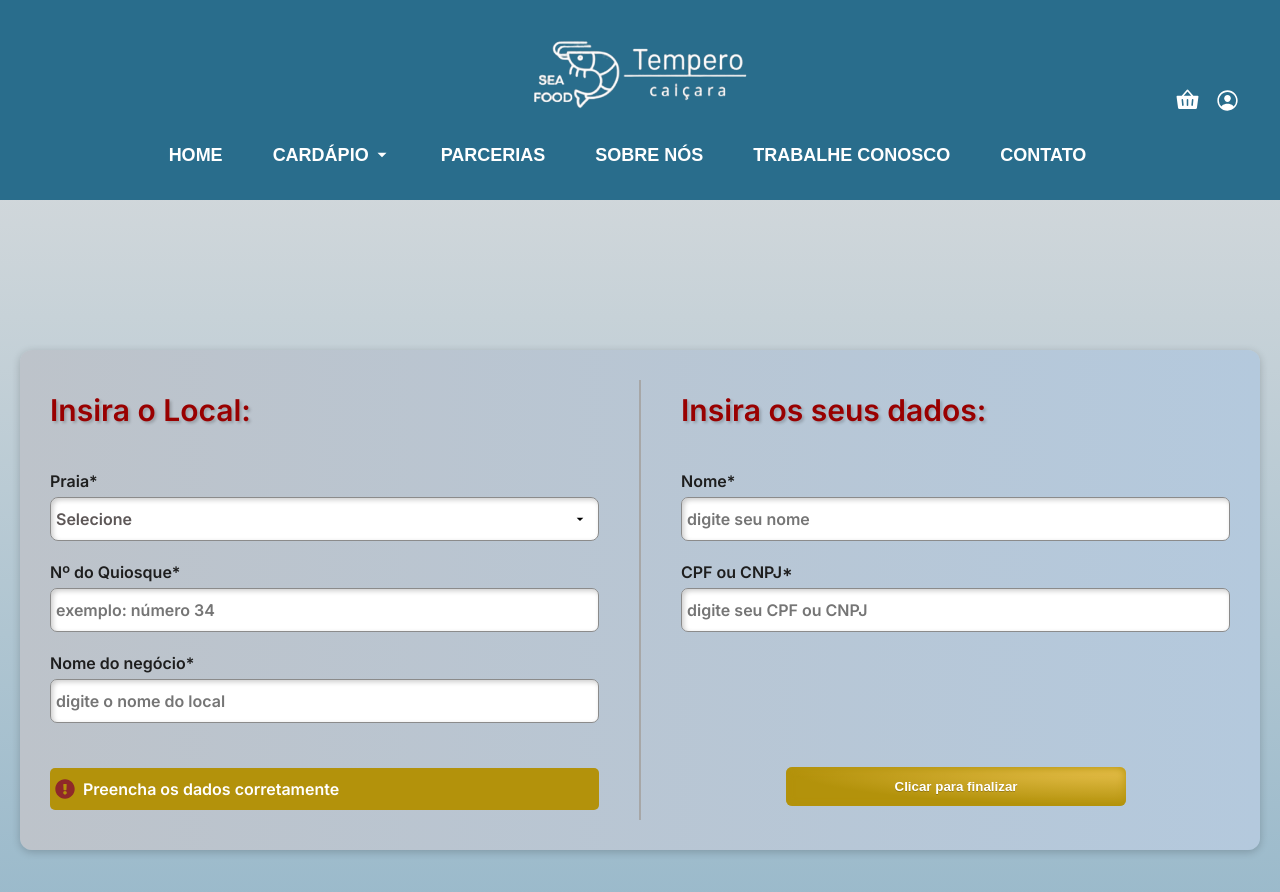
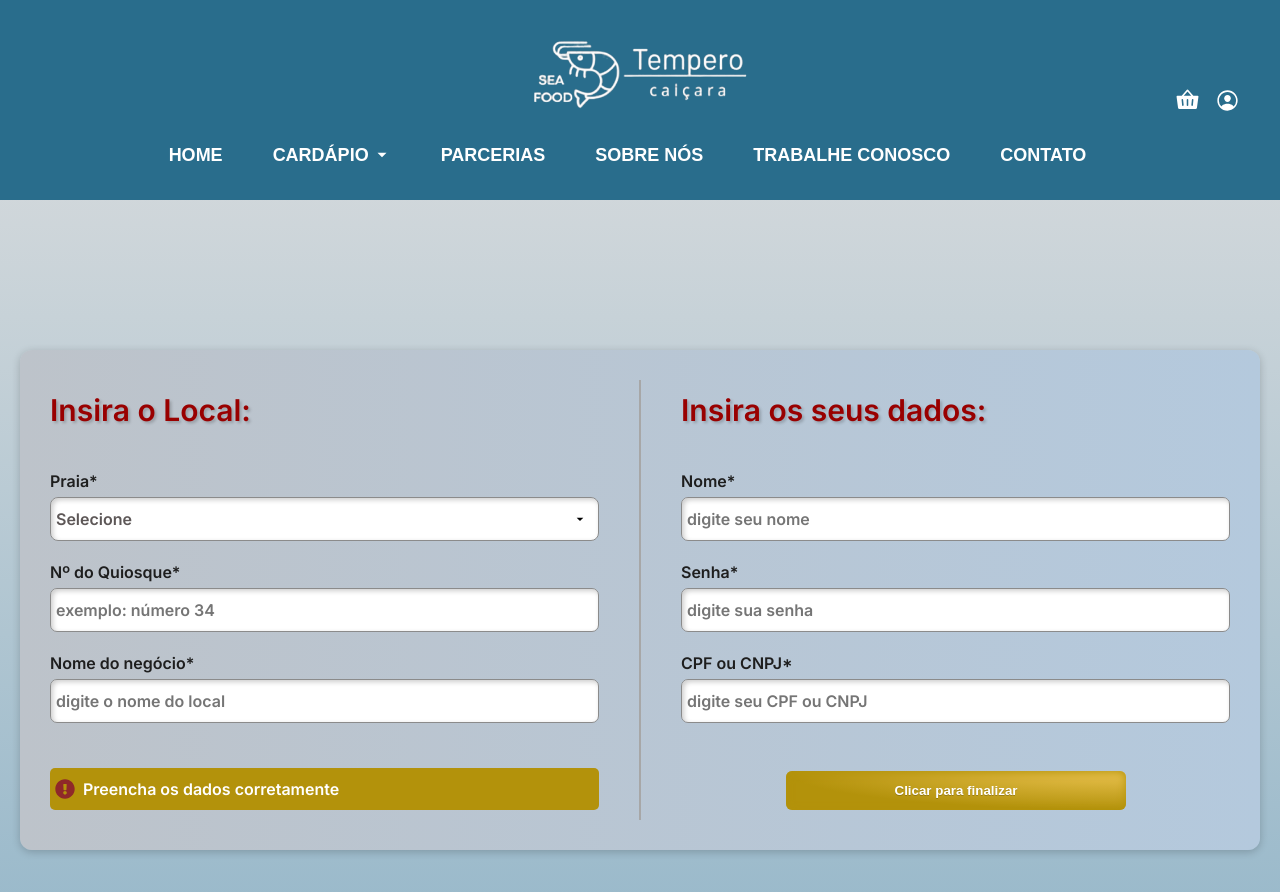
Before and after one commit to geovannaetm/tempeiro-caicara, a Next.js app: page /cadastroparceiro2 in a window 1280 px wide. Shown: the top 892 px of the page. Built offline with nearby package versions, Linux system fonts and the light colour scheme; a web font is replaced by a local one.

Commit message:
ajuste add senha

```diff
--- a/src/app/cadastroparceiro2/cadastroparceiro2.module.css
+++ b/src/app/cadastroparceiro2/cadastroparceiro2.module.css
@@ -104,7 +104,7 @@
 }
 
 .btnPrincipal, .btnSecundario {
-  margin-top: 120px;
+  margin-top: 33px;
   padding: 12px;
   border: none;
   border-radius: 6px;
--- a/src/app/cadastroparceiro2/page.jsx
+++ b/src/app/cadastroparceiro2/page.jsx
@@ -62,6 +62,11 @@ export default function Cadastro() {
             </label>
 
             <label>
+              Senha*
+              <input type="password" name="Senha" placeholder="digite sua senha" required />
+            </label>
+
+            <label>
               CPF ou CNPJ*
               <input type="text" name="cpfCnpj" placeholder="digite seu CPF ou CNPJ" required />
             </label>
```
